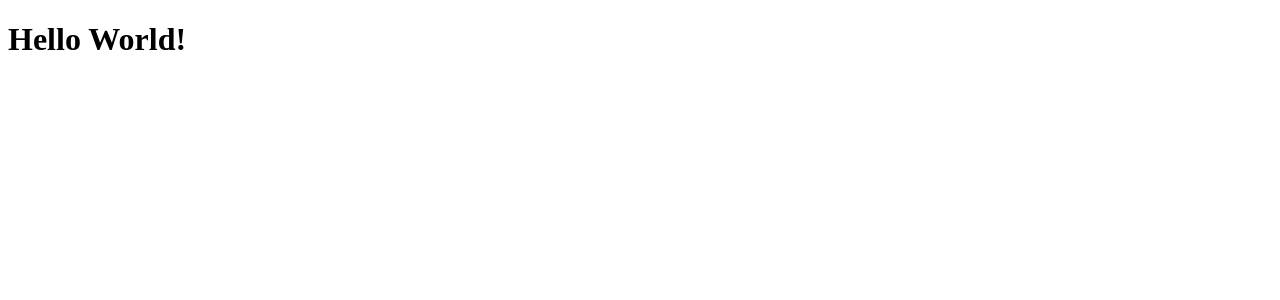
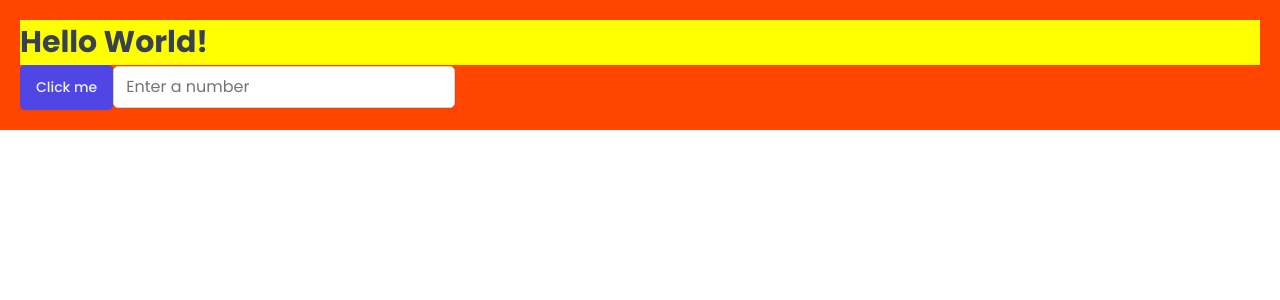
Before and after one commit to filipivanovic/wild-oasis, a React (Vite) app: page / in a window 1280 px wide. Shown: the top 300 px of the page. Built offline with nearby package versions, Linux system fonts and the light colour scheme; a web font is replaced by a local one.

Commit message:
Refactor App layout: add global styles, styled components for theming, and new reusable `Button` and `Input` components

```diff
--- a/src/App.jsx
+++ b/src/App.jsx
@@ -1,8 +1,28 @@
+import styled from 'styled-components'
+import GlobalStyles from './styles/GlobalStyles.js'
+import Button from './ui/Button.jsx'
+import Input from './ui/Input.jsx'
+
+const H1 = styled.h1`
+  font-size: 30px;
+  font-weight: 700;
+  background-color: yellow;
+`
+const StyledApp = styled.div`
+  padding: 20px;
+  background-color: orangered;
+`
+
 const App = () => {
   return (
-    <div>
-      <h1>Hello World!</h1>
-    </div>
+    <>
+      <GlobalStyles />
+      <StyledApp>
+        <H1>Hello World!</H1>
+        <Button>Click me</Button>
+        <Input type="number" placeholder="Enter a number" />
+      </StyledApp>
+    </>
   )
 }
 
--- a/src/ui/Button.jsx
+++ b/src/ui/Button.jsx
@@ -1,4 +1,4 @@
-import styled, { css } from "styled-components";
+import styled, { css } from 'styled-components'
 
 const sizes = {
   small: css`
@@ -17,8 +17,8 @@ const sizes = {
     font-size: 1.6rem;
     padding: 1.2rem 2.4rem;
     font-weight: 500;
-  `,
-};
+  `
+}
 
 const variations = {
   primary: css`
@@ -45,5 +45,19 @@ const variations = {
     &:hover {
       background-color: var(--color-red-800);
     }
-  `,
-};
+  `
+}
+
+const Button = styled.button`
+  font-size: 1.4rem;
+  padding: 1.2rem 1.6rem;
+  font-weight: 500;
+  border: none;
+  border-radius: var(--border-radius-sm);
+  background-color: var(--color-brand-600);
+  color: var(--color-brand-50);
+  box-shadow: var(--shadow-sm);
+  cursor: pointer;
+`
+
+export default Button
--- /dev/null
+++ b/src/ui/Input.jsx
@@ -0,0 +1,11 @@
+import styled from 'styled-components'
+
+const Input = styled.input`
+  border: 1px solid var(--color-grey-300);
+  background-color: var(--color-grey-0);
+  border-radius: var(--border-radius-sm);
+  padding: 0.8rem 1.2rem;
+  box-shadow: var(--shadow-sm);
+`
+
+export default Input
```
